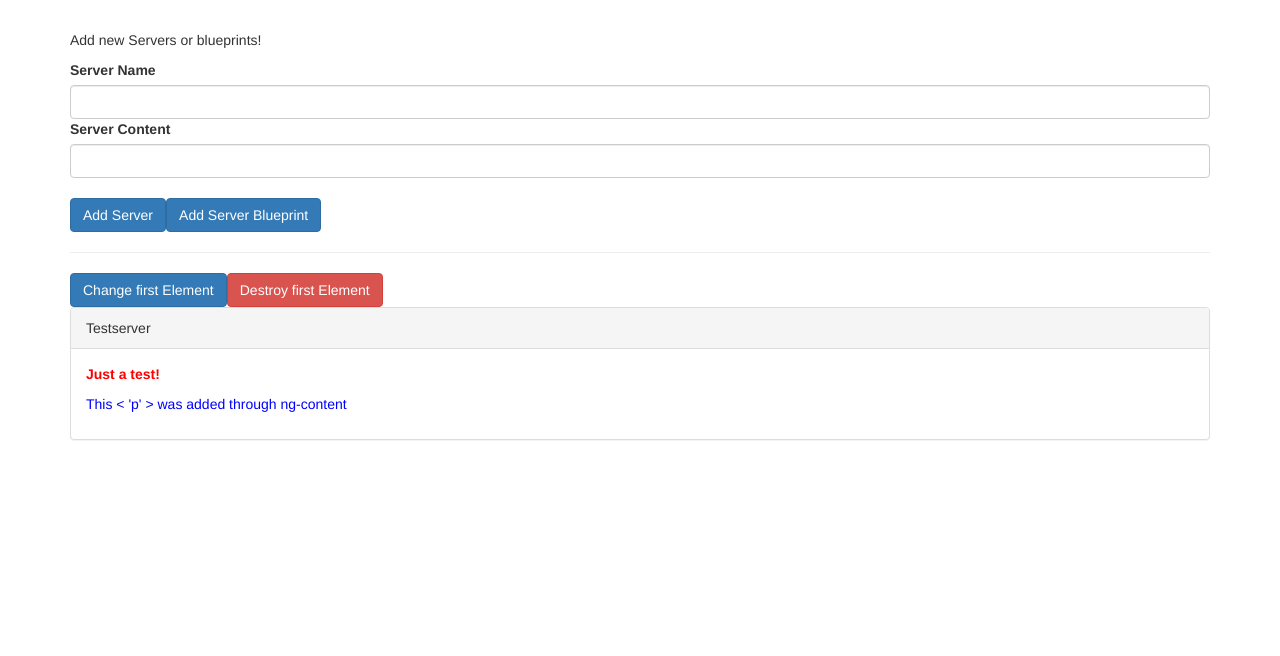
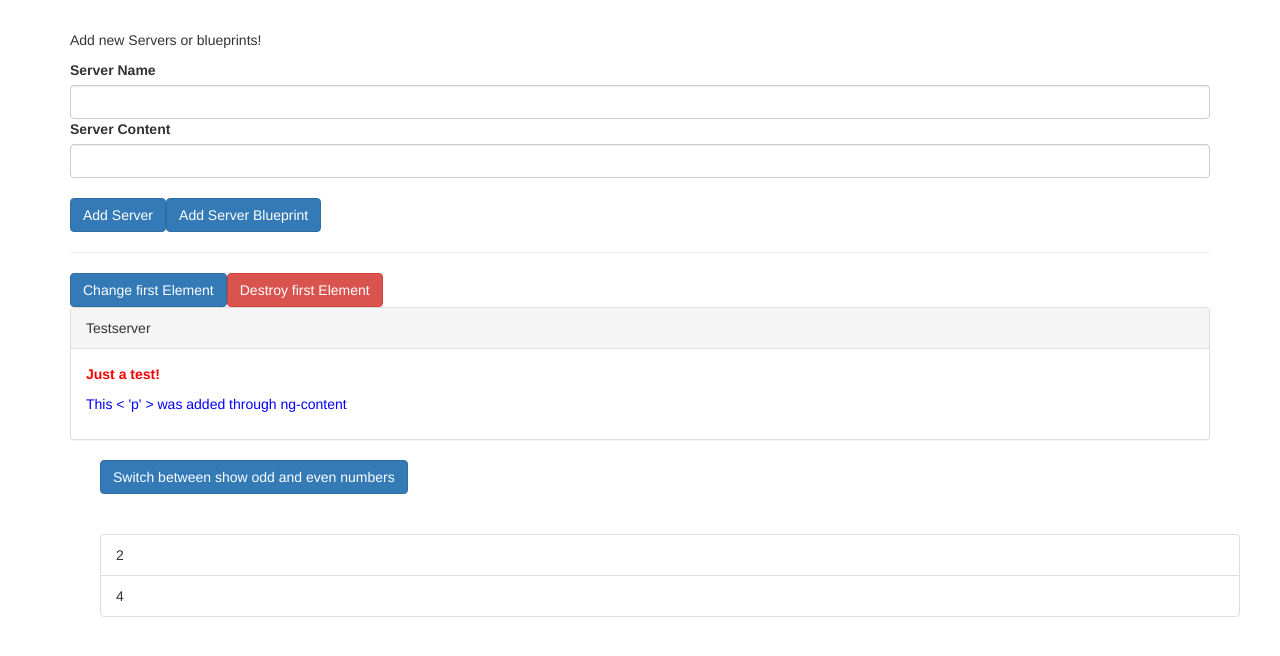
Before and after one commit to Gadoxplayer/AnuglarPractice-Lessons, an Angular app: page / in a window 1280 px wide. Shown: the top 656 px of the page. Built offline with nearby package versions, Linux system fonts and the light colour scheme.

Commit message:
remembering how to use for and if

```diff
--- a/src/app/app.component.html
+++ b/src/app/app.component.html
@@ -19,4 +19,8 @@
     </app-server-element>
     </div>
   </div>
+
+  <div class="col-xs-10">
+    <app-numbers-manager></app-numbers-manager>
+  </div>
 </div>
--- a/src/app/app.module.ts
+++ b/src/app/app.module.ts
@@ -6,12 +6,14 @@ import { FormsModule } from '@angular/forms';
 import { AppComponent } from './app.component';
 import { CockpitComponent } from './cockpit/cockpit.component';
 import { ServerElementComponent } from './server-element/server-element.component';
+import { NumbersManagerComponent } from './numbers-manager/numbers-manager.component';
 
 @NgModule({
   declarations: [
     AppComponent,
     CockpitComponent,
-    ServerElementComponent
+    ServerElementComponent,
+    NumbersManagerComponent
   ],
   imports: [
     BrowserModule,
--- /dev/null
+++ b/src/app/numbers-manager/numbers-manager.component.html
@@ -0,0 +1,34 @@
+<div class="container">
+    <div class="row">
+        <div class="col-xs-12">
+            <button
+                class="btn btn-primary"
+                (click)="onlyOdd = !onlyOdd">
+                Switch between show odd and even numbers
+            </button>
+
+            <br><br>
+
+            <ul class="list-group">
+
+                <div *ngIf="onlyOdd">
+                    <li
+                        class="list-group-item"
+                        *ngFor="let oddNum of oddNumbers">
+                        {{ oddNum }}
+                    </li>
+                </div>
+                <br>
+                <div *ngIf="!onlyOdd">
+                    <li
+                        class="list-group-item"
+                        *ngFor="let evenNum of evenNumbers">
+                        {{ evenNum }}
+                    </li>
+                </div>
+
+            </ul>
+
+        </div>
+    </div>
+</div>
--- /dev/null
+++ b/src/app/numbers-manager/numbers-manager.component.ts
@@ -0,0 +1,20 @@
+import { Component, OnInit } from '@angular/core';
+
+@Component({
+  selector: 'app-numbers-manager',
+  templateUrl: './numbers-manager.component.html',
+  styleUrls: ['./numbers-manager.component.css']
+})
+export class NumbersManagerComponent implements OnInit {
+
+  // numbers: number[] = [1,2,3,4,5];
+  oddNumbers = [1,3,5];
+  evenNumbers = [2,4];
+  onlyOdd: boolean = false;
+
+  constructor() { }
+
+  ngOnInit(): void {
+  }
+
+}
```
Also changed, not shown: src/app/numbers-manager/numbers-manager.component.css (added).
